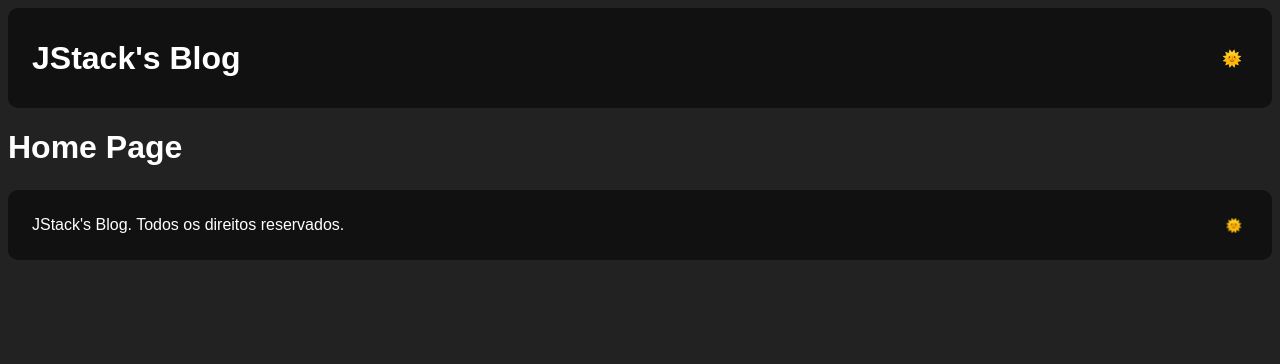
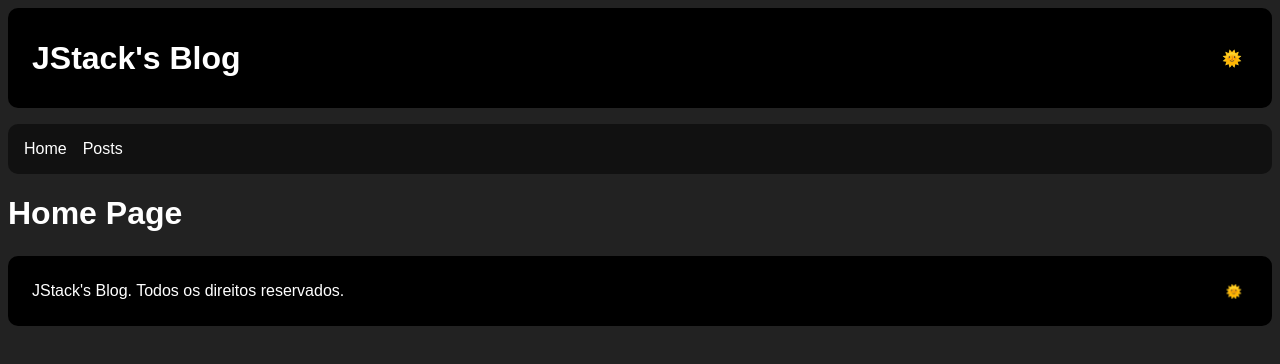
Before and after one commit to matheus-alpe/react-fundamentals, a React app: page / in a window 1280 px wide. Shown: the top 364 px of the page. Built offline with nearby package versions, Linux system fonts and the light colour scheme.

Commit message:
feat: react link

```diff
--- a/src/components/Header/index.js
+++ b/src/components/Header/index.js
@@ -2,11 +2,15 @@ import React from 'react'
 import { Container } from './styles'
 
 import ThemeSwitcher from '../ThemeSwitcher'
+import { Link } from 'react-router-dom'
 
 export default function Header() {
   return (
     <Container>
-      <h1>JStack's Blog</h1>
+      <h1>
+        <Link to="/">JStack's Blog</Link>
+      </h1>
+
       <ThemeSwitcher />
     </Container>
   )
--- a/src/components/Header/styles.js
+++ b/src/components/Header/styles.js
@@ -9,6 +9,11 @@ export const Container = styled.header`
   border-radius: ${({ theme }) => theme.borderRadius};
   justify-content: space-between;
 
+  a {
+    text-decoration: none;
+    color: inherit;
+  }
+
   button {
     font-size: ${({ theme }) => theme.spacing.medium + 'px'};
     cursor: pointer;
--- a/src/components/Layout/index.js
+++ b/src/components/Layout/index.js
@@ -1,4 +1,5 @@
 import React from 'react'
+import { Link, BrowserRouter } from 'react-router-dom'
 import { useTheme } from 'styled-components'
 
 import Header from '../Header'
@@ -6,15 +7,22 @@ import Footer from '../Footer'
 
 import Routes from '../../routes'
 
+import { Nav } from './styles'
+
 export default function Layout({ onToggleTheme, selectedTheme }) {
   const theme = useTheme()
 
   return (
-    <>
+    <BrowserRouter>
       <Header
         onToggleTheme={onToggleTheme}
         selectedTheme={selectedTheme}
       />
+
+      <Nav>
+        <Link to="/">Home</Link>
+        <Link to="/posts">Posts</Link>
+      </Nav>
 
       <Routes />
 
@@ -22,6 +30,6 @@ export default function Layout({ onToggleTheme, selectedTheme }) {
         onToggleTheme={onToggleTheme}
         selectedTheme={selectedTheme}
       />
-    </>
+    </BrowserRouter>
   )
 }
--- /dev/null
+++ b/src/components/Layout/styles.js
@@ -0,0 +1,18 @@
+import styled from 'styled-components'
+
+export const Nav = styled.nav`
+  background: ${({ theme }) => theme.navBackgroundColor};
+  margin-top: ${({ theme }) => theme.spacing.medium + 'px'};
+  padding: ${({ theme }) => theme.spacing.medium + 'px'};
+  border-radius: ${({ theme }) => theme.borderRadius};
+
+  a {
+    text-decoration: none;
+    color: inherit;
+    display: inline-block;
+
+    & + a {
+      margin-left: ${({ theme }) => theme.spacing.medium + 'px'};
+    }
+  }
+`
--- a/src/routes.js
+++ b/src/routes.js
@@ -1,12 +1,12 @@
 import React from 'react'
-import { BrowserRouter, Route } from 'react-router-dom'
+import { Route } from 'react-router-dom'
 
 import Home from './pages/Home'
 import Posts from './pages/Posts'
 
 export default function Routes() {
   return (
-    <BrowserRouter>
+    <>
       <Route
         path="/"
         exact
@@ -18,6 +18,6 @@ export default function Routes() {
         exact
         component={Posts}
       />
-    </BrowserRouter>
+    </>
   )
 }
--- a/src/styles/themes/dark.js
+++ b/src/styles/themes/dark.js
@@ -1,10 +1,11 @@
-import commonStyles from './common';
+import commonStyles from './common'
 
 export default {
   ...commonStyles,
   backgroundColor: '#222',
   textColor: '#fff',
-  headerBackgroundColor: '#111',
-  footerBackgroundColor: '#111',
-  postBackgroundColor: '#333',
-};
+  headerBackgroundColor: '#000',
+  navBackgroundColor: '#111',
+  footerBackgroundColor: '#000',
+  postBackgroundColor: '#333'
+}
--- a/src/styles/themes/light.js
+++ b/src/styles/themes/light.js
@@ -1,10 +1,11 @@
-import commonStyles from './common';
+import commonStyles from './common'
 
 export default {
   ...commonStyles,
   backgroundColor: '#fff',
   textColor: '#222',
   headerBackgroundColor: '#aaa',
+  navBackgroundColor: '#ddd',
   footerBackgroundColor: '#aaa',
-  postBackgroundColor: '#eee',
-};
+  postBackgroundColor: '#eee'
+}
```
